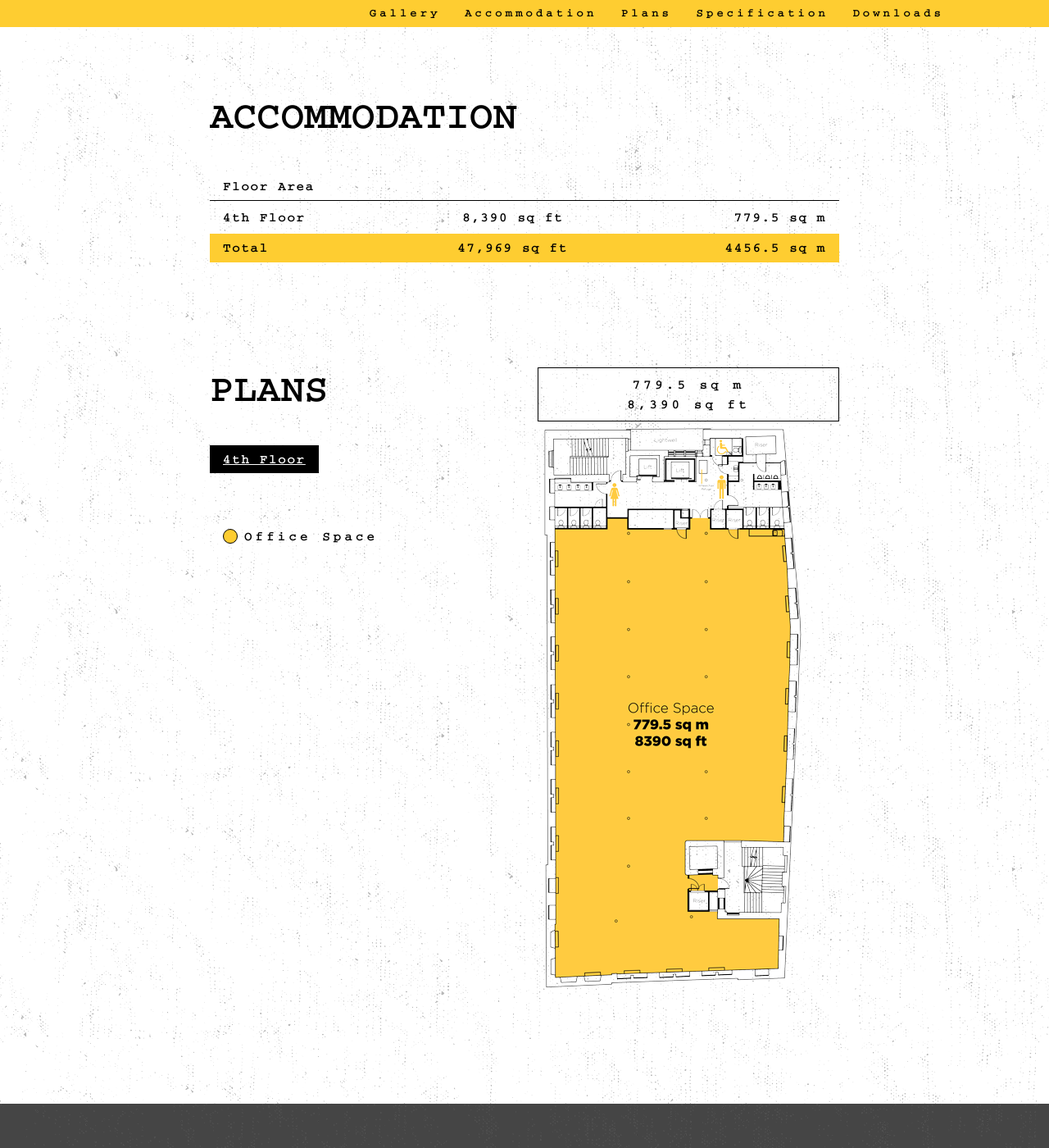
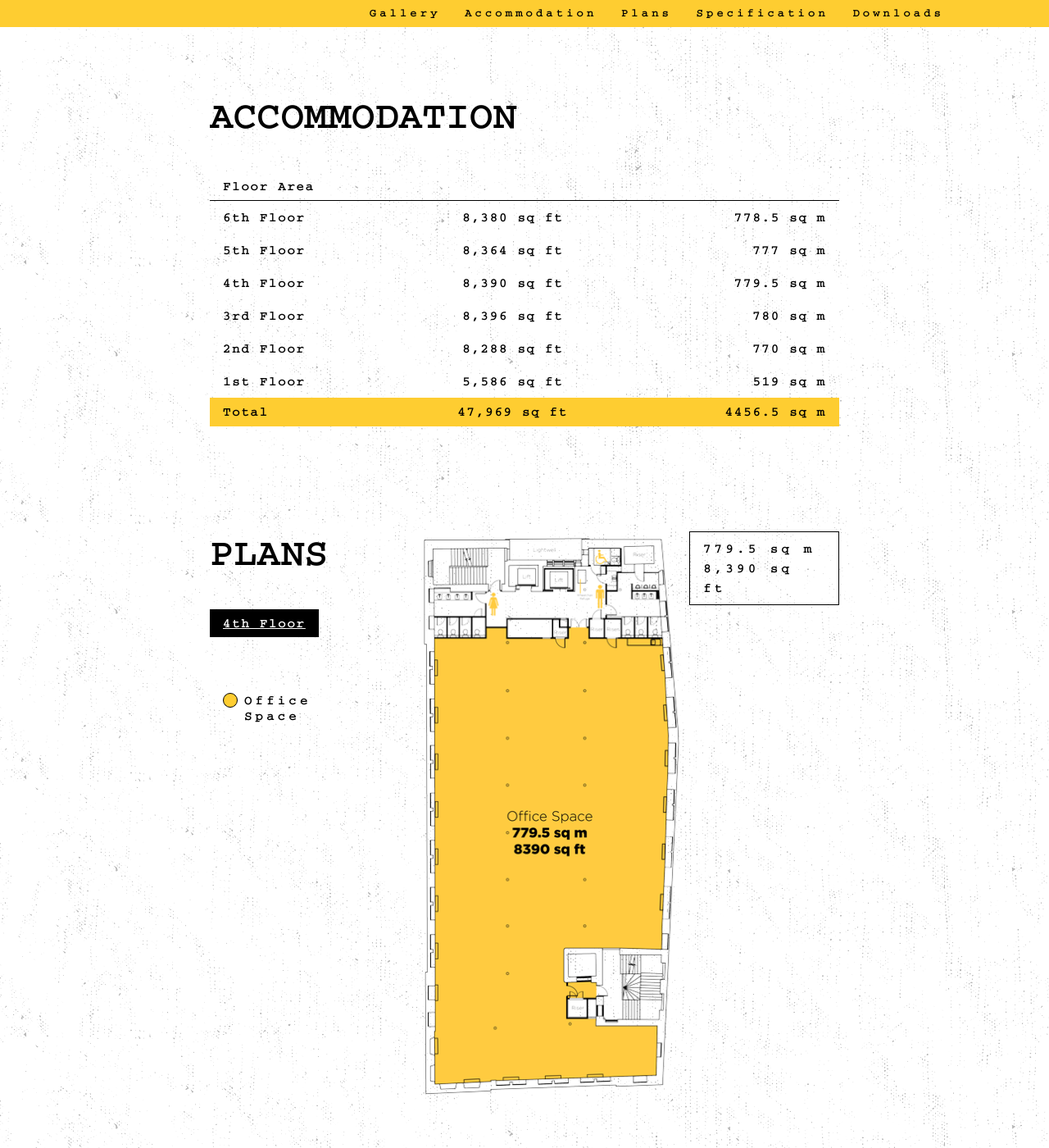
Before and after one commit to mckeever02/tgf, a Jekyll site: the page built from office.html, in a window 1280 px wide and 1400 px high, scrolled down 1449 px. Shown: the whole window at 82% size. Built offline with Jekyll 4.4.1, drawn with Linux system fonts in a browser that asks for light colours; nearby versions of some CDN libraries.

Commit message:
Some fixes

```diff
--- a/office.html
+++ b/office.html
@@ -22,9 +22,24 @@
     title: The Garment Factory on Imgram Street
 
 floor_area:
+  - floor: 6th
+    foot: "8,380"
+    metres: 778.5
+  - floor: 5th
+    foot: "8,364"
+    metres: 777
   - floor: 4th
     foot: "8,390"
     metres: 779.5
+  - floor: 3rd
+    foot: "8,396"
+    metres: 780
+  - floor: 2nd
+    foot: "8,288"
+    metres: 770
+  - floor: 1st
+    foot: "5,586"
+    metres: 519
 
 ---
 
@@ -93,7 +108,12 @@
         <div class="w-100 w-30-ns mr4-ns">
           <h2 class="heading black ttu f3 f1-ns mt0 normal">Plans</h2>
 
-          {%include floor_area_nav.html%}
+          <ul class="list tracked pl0 tabs nowrap ws-normal-ns overflow-x-auto overflow-visible-ns" data-tabgroup="floor-tabs">
+            <li class="dib db-ns">
+              <a class="dib tab-active link underline black hover-bg-yellow pv2 ph2 ph3-ns tc" href="#floor-4th">4th Floor</a>
+            </li>
+          </ul>
+
 
           <div class="mt5-ns">
 
@@ -116,21 +136,17 @@
 
         </div>
         <div id="floor-tabs" class="tabgroup w-100 w-70-ns">
-          {% assign count = 6 %}
-          {%for row in page.floor_area%}
-            <div id="floor{{count}}" class="flex flex-column flex-row-reverse-ns">
+            <div id="floor-4th" class="flex flex-column flex-row-reverse-ns">
               <div class="db mb3 mb0-ns">
                 <div class="ba b--black ph3 pv2 tracked-mega w-100 tc tl-ns">
-                  <span class="db lh-copy">{{row.metres}} sq m</span>
-                  <span class="db lh-copy">{{row.foot}} sq ft</span>
+                  <span class="db lh-copy">779.5 sq m</span>
+                  <span class="db lh-copy">8,390 sq ft</span>
                 </div>
               </div>
               <div class="db">
-                <img src="/images/{{row.floor}}-floor.png" alt="{{row.floor}} Floor Blueprint">
+                <img src="/images/4th-floor.png" alt="4th Floor Blueprint">
               </div>
             </div>
-          {% assign count = count | minus: 1 %}
-          {%endfor%}
         </div><!-- /tabgroup -->
 
       </div>
--- a/retail.html
+++ b/retail.html
@@ -166,8 +166,8 @@
         <div id="floor-tabs" class="tabgroup w-100 w-70-ns">
           {% assign count = 6 %}
           {%for row in page.floor_area%}
-            <div id="floor{{count}}" class="flex flex-column flex-row-reverse-ns">
-              <div class="db">
+            <div id="floor{{count}}" class="flex flex-column">
+              <div class="db tc">
                 <img src="/images/{{row.floor | downcase}}.png" alt="{{row.floor}} Blueprint">
               </div>
               <div class="db mb3 mb0-ns">
```
Also changed, not shown: css/main.css.
